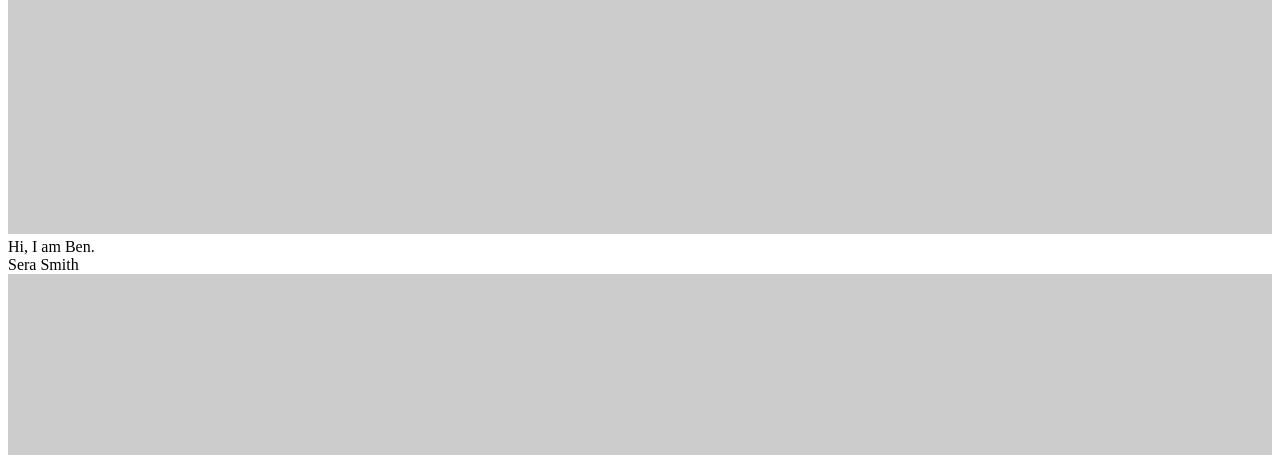
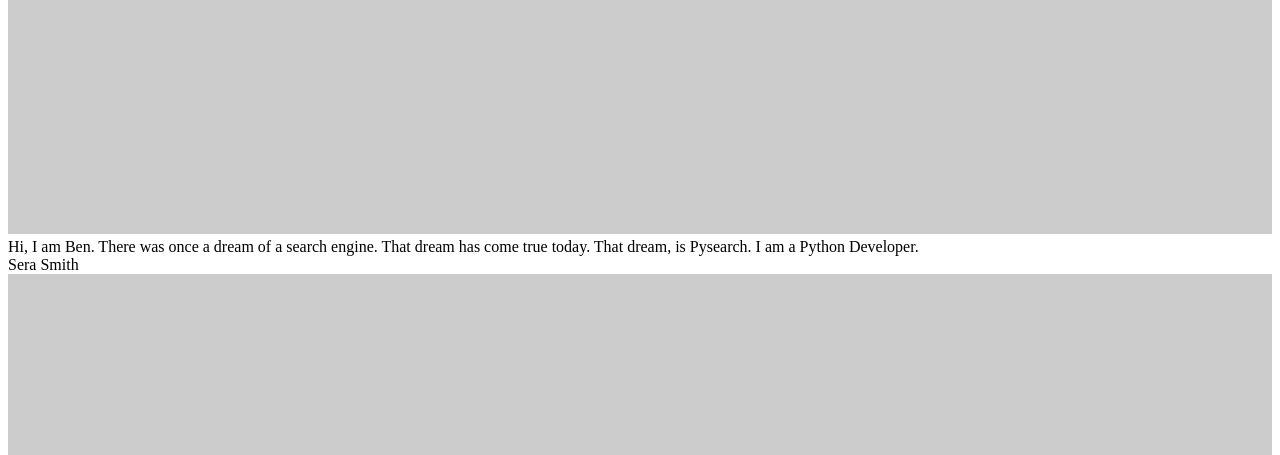
Before and after one commit to Pysearch/Pysearch2.0, a Python web app: template pysearch/templates/about.jinja2 in a window 1280 px wide. Shown: the part 1532-1987 px from the top of the page. Run offline with Jinja, Linux system fonts and the light colour scheme; the template is opened without the code that fills it, so the values that code supplies are empty; grey boxes labelled with a size stand in for pictures from a placeholder-image service; some libraries are stand-ins or nearby versions.

Commit message:
pysearch dream

```diff
--- a/pysearch/templates/about.jinja2
+++ b/pysearch/templates/about.jinja2
@@ -33,7 +33,7 @@
       <div class="panel panel-primary">
         <div class="panel-heading">Ben Shields</div>
         <div class="panel-body"><img src="https://placehold.it/150x80?text=IMAGE" class="img-responsive" style="width:100%" alt="Image"></div>
-        <div class="panel-footer">Hi, I am Ben.</div>
+        <div class="panel-footer">Hi, I am Ben. There was once a dream of a search engine. That dream has come true today. That dream, is Pysearch. I am a Python Developer.</div>
       </div>
     </div>
     <div class="col-sm-4">
```
